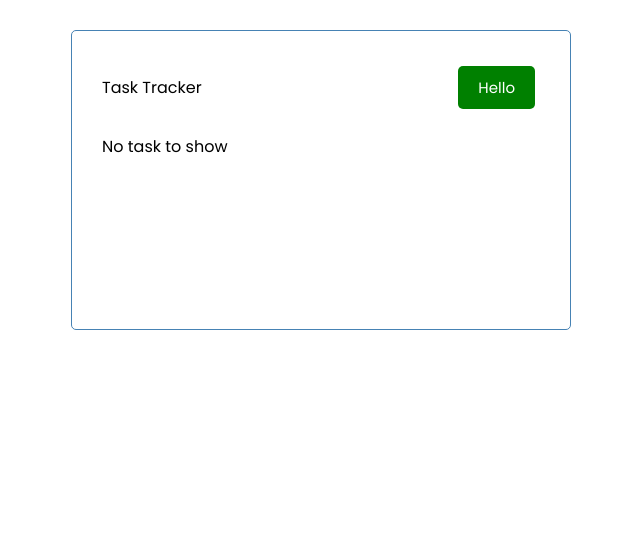
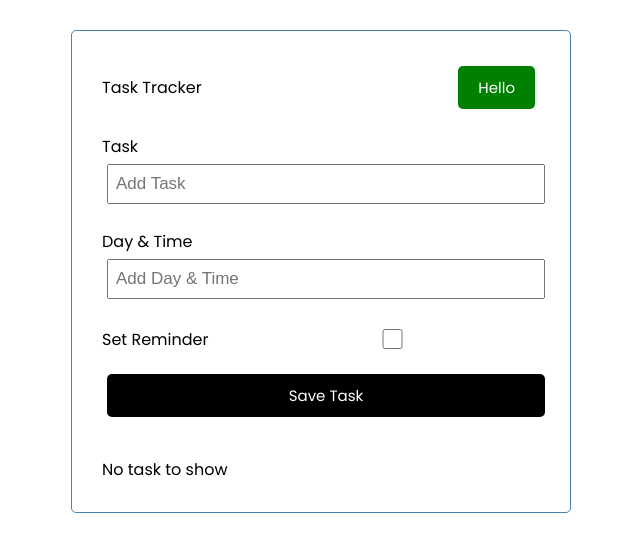
Before and after one commit to kqiu10/react-crash-2021, a React (Create React App) app in the folder react-task-tracker/: page / in a window 1280 px wide. Shown: the top 552 px of the page, without its empty margins (319-959 px from the left). Built offline with nearby package versions, Linux system fonts and the light colour scheme.

Commit message:
added 'add post' button

```diff
--- a/react-task-tracker/src/App.js
+++ b/react-task-tracker/src/App.js
@@ -2,9 +2,15 @@ import "./App.css";
 import Header from "./components/Header";
 import Tasks from "./components/Tasks";
 import { useState } from "react";
+import AddTask from './components/AddTask'
 
 function App() {
   const [tasks, setTasks] = useState([]);
+
+  //Add Task
+  const addTask = (task) => {
+    console.log(task);
+  }
 
   //Delete Task
   const deleteTask = (id) => {
@@ -17,6 +23,7 @@ function App() {
   return (
     <div className="container">
       <Header />
+      <AddTask onAdd={addTask}/>
       {tasks.length > 0 ? (
         <Tasks tasks={tasks} onDelete={deleteTask} onToggle={toggleReminder} />
       ) : (
--- /dev/null
+++ b/react-task-tracker/src/components/AddTask.js
@@ -0,0 +1,59 @@
+import { useState } from "react";
+
+const AddTask = ({ onAdd }) => {
+  const [text, setText] = useState("");
+  const [day, setDay] = useState("");
+  const [reminder, setReminder] = useState(false);
+
+  const onSubmit = (e) => {
+    e.preventDefault()
+
+    if (!text) {
+      alert('please add a task')
+      return
+    }
+
+    onAdd({ text, day, reminder })
+
+    setText('')
+    setDay('')
+    setReminder(false)
+  }
+
+  return (
+    <form className="add-form" onSubmit={onSubmit}>
+      <div className="form-control">
+        <label>Task</label>
+        <input
+          type="text"
+          placeholder="Add Task"
+          value={text}
+          onChange={(event) => setText(event.target.value)}
+        />
+      </div>
+      <div className="form-control">
+        <label>Day & Time</label>
+        <input
+          type="text"
+          placeholder="Add Day & Time"
+          value={day}
+          onChange={(event) => setDay(event.target.value)}
+        />
+      </div>
+      <div className="form-control form-control-check">
+        <label>Set Reminder</label>
+        <input type="checkbox"  value={reminder} checked = {reminder}
+        onChange={(event) => setReminder(event.currentTarget.checked)}/>
+      </div>
+
+      <input
+        type="submit"
+        value="Save Task"
+        className="btn btn-block"
+
+      ></input>
+    </form>
+  );
+};
+
+export default AddTask;
--- a/react-task-tracker/src/components/Button.js
+++ b/react-task-tracker/src/components/Button.js
@@ -5,6 +5,8 @@ import PropTypes from 'prop-types'
 const Button = ({ color, text, onClick}) => {
 
   return <button onClick={onClick} className='btn' style={{backgroundColor: color}}>{text}</button>
+
+
 
 }
 
--- a/react-task-tracker/src/components/Task.js
+++ b/react-task-tracker/src/components/Task.js
@@ -2,7 +2,12 @@ import { FaTimes } from "react-icons/fa";
 
 const Task = ({ task, onDelete, onToggle }) => {
   return (
-    <div classNmame="task" onToggle={() => {onToggle(task.id)}} >
+    <div
+      classNmame={`task ${task.reminder ? "reminder" : ""}`}
+      onToggle={() => {
+        onToggle(task.id);
+      }}
+    >
       <h3>
         {task.text}
         <FaTimes
```
